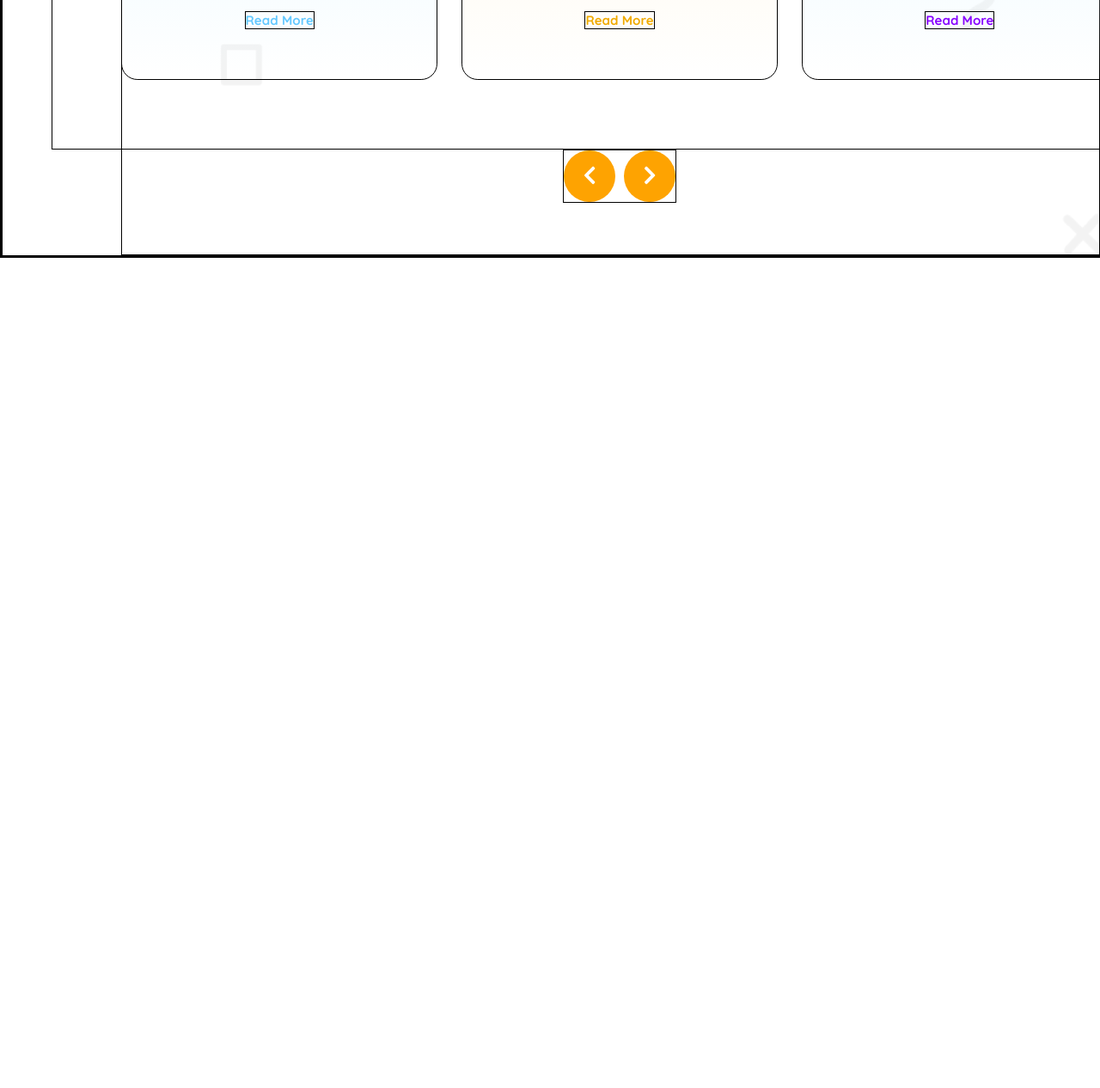
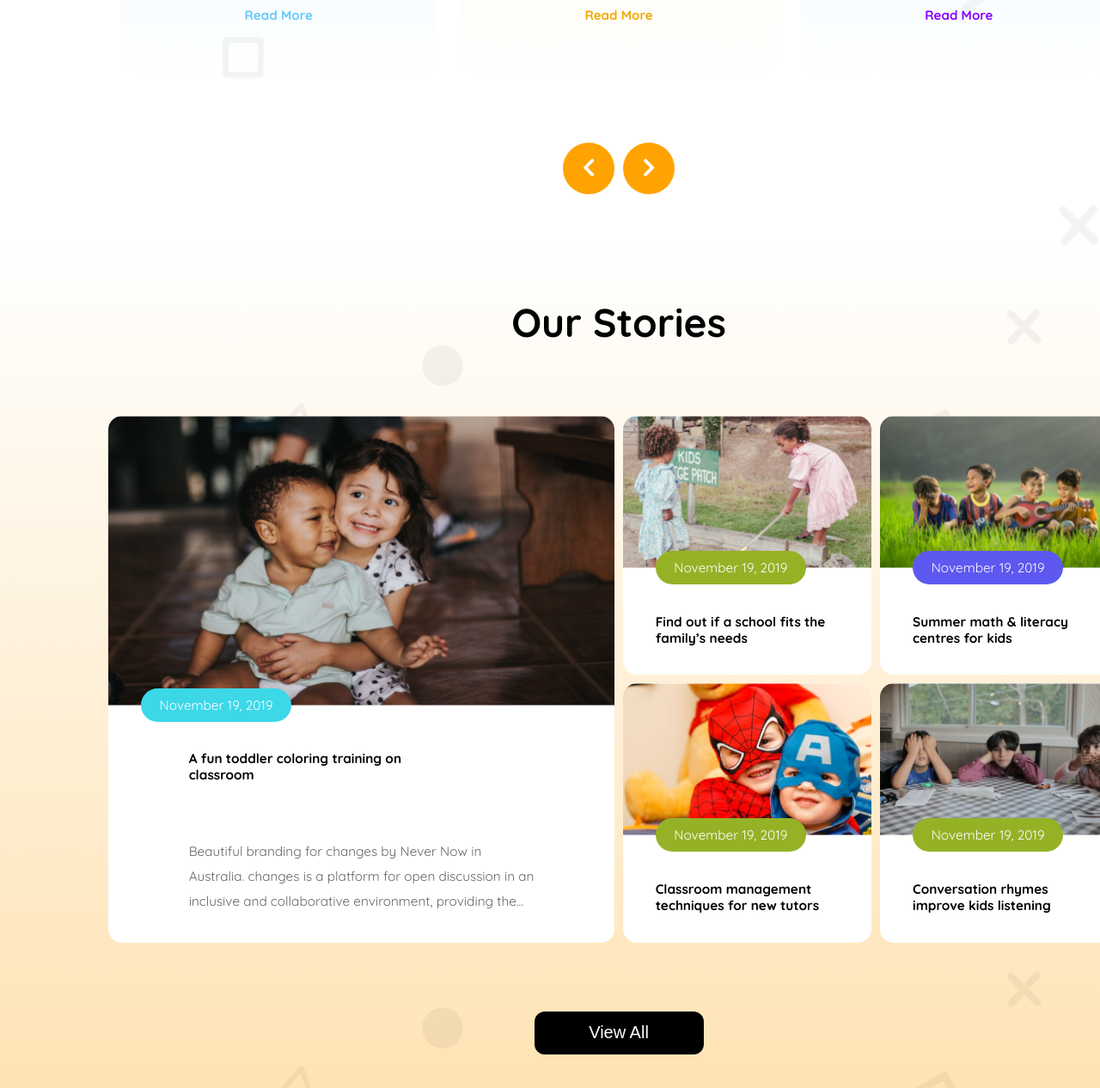
Before and after one commit to usernayeem/kids-education, a plain HTML site: page index.html in a window 1280 px wide. Shown: the part 1266-2532 px from the top of the page at 86% size. Before the commit the page ends 1566 px from the top, so only its background shows below. Drawn offline with Linux system fonts and the light colour scheme.

Commit message:
develop story section

```diff
--- a/index.html
+++ b/index.html
@@ -76,6 +76,60 @@
             </div>
             <img src="images/Group 11.svg" alt="">
         </section>
+
+        <!-- story section starts here -->
+        <section class="story">
+            <h2>Our Stories</h2>
+            <div class="cards">
+                <div class="card hide">
+                    <img src="images/story-1.png" alt="story1">
+                    <span>November 19, 2019</span>
+                    <h3>A fun toddler coloring training on <br>
+                        classroom</h3>
+                    <p>Beautiful branding for changes by Never Now in Australia.
+                        changes is a platform for open discussion in an inclusive and
+                        collaborative environment, providing the...</p>
+                </div>
+                <div class="card">
+                    <img src="images/story-2.png" alt="story1">
+                    <span>November 19, 2019</span>
+                    <h3>Find out if a school fits the
+                        family’s needs</h3>
+                </div>
+                <div class="card">
+                    <img src="images/story-3.png" alt="story1">
+                    <span>November 19, 2019</span>
+                    <h3>Summer math & literacy
+                        centres for kids</h3>
+                </div>
+                <div class="card card-hide">
+                    <img src="images/story-3.png" alt="story1">
+                    <span>November 19, 2019</span>
+                    <h3>Summer math & literacy
+                        centres for kids</h3>
+                </div>
+                <div class="card card-hide">
+                    <img src="images/story-3.png" alt="story1">
+                    <span>November 19, 2019</span>
+                    <h3>Summer math & literacy
+                        centres for kids</h3>
+                </div>
+                <div class="card">
+                    <img src="images/story-4.png" alt="story1">
+                    <span>November 19, 2019</span>
+                    <h3>Classroom management
+                        techniques for new tutors</h3>
+                </div>
+                <div class="card">
+                    <img src="images/story-5.png" alt="story1">
+                    <span>November 19, 2019</span>
+                    <h3>Conversation rhymes
+                        improve kids listening</h3>
+                </div>
+
+            </div>
+            <button class="view-btn">View All</button>
+        </section>
     </main>
 </body>
 
--- a/style.css
+++ b/style.css
@@ -2,7 +2,6 @@
     margin: 0;
     padding: 0;
     box-sizing: border-box;
-    border: 1px solid black;
 }
 
 body {
@@ -215,6 +214,115 @@ header .show {
     color: #8700FF;
 }
 
+/* story section starts here */
+.story {
+    display: flex;
+    flex-direction: column;
+    align-items: center;
+    background-image: url(images/story-bg.png), linear-gradient(#ffffff, rgba(254, 161, 1, 0.30));
+    background-position: center;
+    background-size: contain;
+    padding: 60px 0;
+}
+
+.story h2 {
+    font-size: 46px;
+    font-weight: bold;
+    text-align: center;
+}
+
+.story .cards {
+    display: grid;
+    grid-template-columns: repeat(4, 1fr);
+    gap: 10px;
+    padding: 80px 0px;
+}
+
+.story .card {
+    height: 301.61px;
+    display: flex;
+    flex-direction: column;
+    justify-content: space-between !important;
+    border-radius: 16px;
+    background-color: #ffffff;
+}
+
+.story .card:first-child {
+    width: auto;
+    height: auto;
+    grid-column: span 2;
+    grid-row: span 2;
+}
+
+.story .card:first-child img {
+    height: 337px !important;
+}
+
+.story .card:first-child span {
+    background-color: #3CD8E8;
+}
+
+.story .card:nth-child(3) span {
+    background-color: #5D58F0;
+}
+
+.story .card-hide span {
+    background-color: #5D58F0;
+}
+
+.story .card-hide {
+    display: none;
+}
+
+.story .card:first-child h3 {
+    width: 402px;
+}
+
+.story .card:first-child p {
+    width: 402px;
+}
+
+.story img {
+    overflow-x: hidden;
+    width: 100%;
+    height: 177px;
+    border-top-left-radius: 16px;
+    border-top-right-radius: 16px;
+}
+
+.story span {
+    width: 174.51px;
+    margin-top: -20px;
+    margin-left: 38px;
+    text-align: center;
+    font-size: 15.34px;
+    font-weight: medium;
+    color: #ffffff;
+    background-color: #95B226;
+    border-radius: 47.93px;
+    border: none;
+    padding: 10px;
+}
+
+.story h3 {
+    width: 214px;
+    margin: auto;
+    font-size: 15.34px;
+    font-weight: bold;
+}
+
+.story p {
+    width: 214px;
+    margin: auto;
+    font-size: 15.34px;
+    font-weight: medium;
+    line-height: 28.8px;
+    color: #666666;
+}
+
+.story button {
+    background-color: black;
+}
 
 @media (max-width: 480px) {
     .hide {
@@ -227,6 +335,12 @@ header .show {
 
     body {
         width: 100vw !important;
+    }
+
+    button {
+        width: 134px;
+        height: 30px;
+        font-size: 16px;
     }
 
     header {
@@ -281,7 +395,7 @@ header .show {
 
     .curriculum {
         width: 390px;
-        padding: 40px 0;
+        padding: 20px 0;
     }
 
     .curriculum>img {
@@ -322,4 +436,58 @@ header .show {
         font-size: 10.22px;
     }
 
+    /* story section starts here */
+    .story {
+        background: #ffffff;
+        padding: 40px 0;
+    }
+
+    .story h2 {
+        font-size: 26px;
+    }
+
+    .story .cards {
+        grid-template-columns: repeat(2, 1fr);
+        padding: 20px 0px;
+    }
+
+    .story .card {
+        width: 173.27px;
+        height: 179.69px;
+        border-radius: 9.53px;
+    }
+
+    .story .card:nth-child(3) span {
+        background-color: #5D58F0;
+    }
+
+    .story .card-hide {
+        display: flex;
+    }
+
+    .story img {
+        height: 105.39px;
+        border-top-left-radius: 9.53px;
+        border-top-right-radius: 9.53px;
+    }
+
+    .story span {
+        width: 103.91px;
+        margin-top: -10px !important;
+        margin-left: 8px;
+        font-size: 9.13px;
+        border-radius: 9.53px;
+        padding: 5px;
+    }
+
+    .story h3 {
+        width: 127.42px;
+        font-size: 9.13px;
+        font-weight: bold;
+    }
+
+    .story button {
+        background-color: black;
+    }
+
 }
```
Also changed, not shown: images/story-1.png (added), images/story-2.png (added), images/story-3.png (added), images/story-4.png (added), images/story-5.png (added), images/story-bg.png (added).
